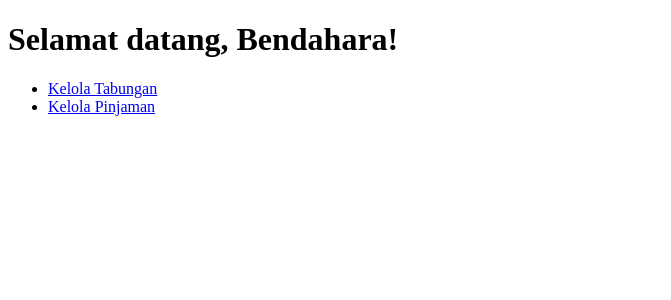
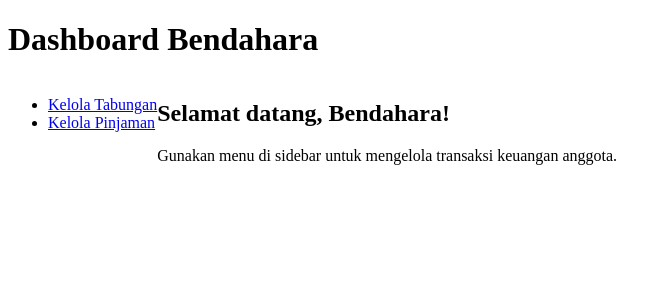
Before and after one commit to RizkyAlfathH/koperasi_sekolah, a Django app: page /admin-koperasi/dashboard/bendahara/ in a window 1280 px wide. Shown: the top 300 px of the page, without its empty margins (0-671 px from the left). Run offline with Django 5.2, Linux system fonts and the light colour scheme.

Commit message:
dash bensek

```diff
--- a/admin_koperasi/templates/admin_koperasi/dashboard_bendahara.html
+++ b/admin_koperasi/templates/admin_koperasi/dashboard_bendahara.html
@@ -5,10 +5,24 @@
     <title>Dashboard Bendahara</title>
 </head>
 <body>
-    <h1>Selamat datang, Bendahara!</h1>
-    <ul>
-        <li><a href="/tabungan/">Kelola Tabungan</a></li>
-        <li><a href="/pinjaman/">Kelola Pinjaman</a></li>
-    </ul>
+    <header>
+        <h1>Dashboard Bendahara</h1>
+    </header>
+
+    <div style="display: flex;">
+        <!-- Sidebar -->
+        <nav>
+            <ul>
+                <li><a href="/tabungan/">Kelola Tabungan</a></li>
+                <li><a href="/pinjaman/">Kelola Pinjaman</a></li>
+            </ul>
+        </nav>
+
+        <!-- Konten Utama -->
+        <main>
+            <h2>Selamat datang, Bendahara!</h2>
+            <p>Gunakan menu di sidebar untuk mengelola transaksi keuangan anggota.</p>
+        </main>
+    </div>
 </body>
 </html>
--- a/admin_koperasi/urls.py
+++ b/admin_koperasi/urls.py
@@ -3,7 +3,7 @@
 
 urlpatterns = [
     path('dashboard/ketua/', views.dashboard_ketua, name='dashboard_ketua'),
-    path('dashboard/sekretaris/', views.dashboard_sekertaris, name='dashboard_sekertaris'),
+    path('dashboard/sekertaris/', views.dashboard_sekertaris, name='dashboard_sekertaris'),
     path('dashboard/bendahara/', views.dashboard_bendahara, name='dashboard_bendahara'),
     path('login/', views.login_view, name='login'),
 ]
--- a/admin_koperasi/views.py
+++ b/admin_koperasi/views.py
@@ -29,7 +29,7 @@
                 if user.role == 'ketua':
                     return redirect('dashboard_ketua')
                 elif user.role == 'sekretaris':
-                    return redirect('dashboard_sekretaris')
+                    return redirect('dashboard_sekertaris')
                 elif user.role == 'bendahara':
                     return redirect('dashboard_bendahara')
                 else:
```
Also changed, not shown: admin_koperasi/templates/admin_koperasi/dashboard_sekertaris.html (+21 -4 lines).
